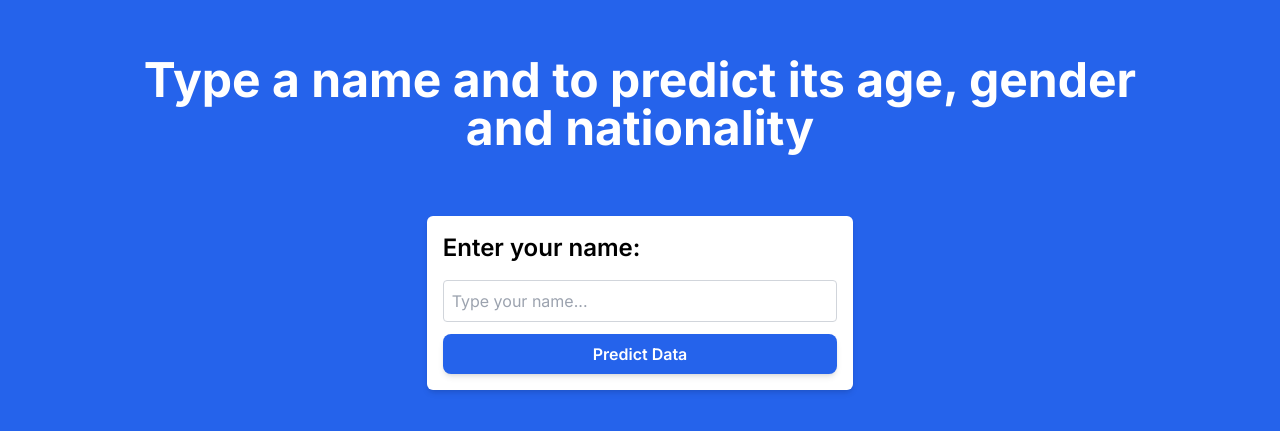
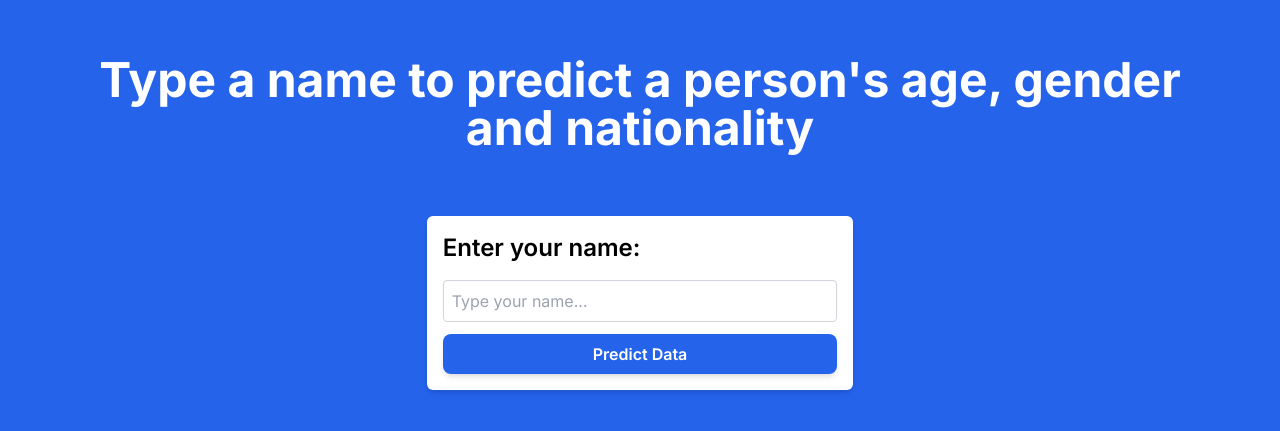
Before and after one commit to DNieli/information-prediction-app, a Next.js app: page / in a window 1280 px wide. Shown: the part 177-608 px from the top of the page. Built offline with nearby package versions, Linux system fonts and the light colour scheme.

Commit message:
Fixed a typo in page.tsx

```diff
--- a/app/page.tsx
+++ b/app/page.tsx
@@ -14,7 +14,7 @@ export default function Home() {
 
   return (
     <div className="min-h-screen flex flex-col items-center justify-center bg-blue-600">
-      <h1 className="text-white text-3xl text-center font-bold mb-16 px-16 md:text-5xl px-24">Type a name and to predict its age, gender and nationality</h1>
+      <h1 className="text-white text-3xl text-center font-bold mb-16 px-16 md:text-5xl px-24">Type a name to predict a person's age, gender and nationality</h1>
       <div className="p-4 shadow-md bg-white rounded-md w-5/6 md:w-1/2 lg:w-1/3">
         <h2 className="text-xl font-semibold text-black mb-4 md:text-2xl">Enter your name:</h2>
         <form onSubmit={handleSubmit} className="space-y-3">
```
